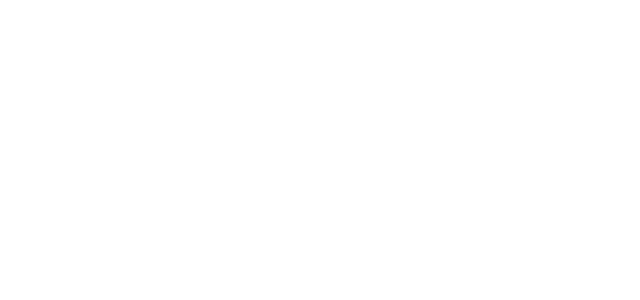
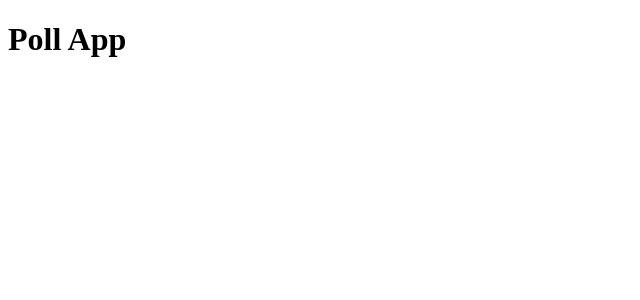
Before and after one commit to stefanstraeter/poll-app, an Angular app: page / in a window 1280 px wide. Shown: the top 300 px of the page, without its empty margins (0-640 px from the left). Built offline with nearby package versions, Linux system fonts and the light colour scheme.

Commit message:
feat: add header to app.html for improved visibility

```diff
--- a/src/app/app.html
+++ b/src/app/app.html
@@ -1 +1,2 @@
+<h1>Poll App</h1>
 <router-outlet />
```
